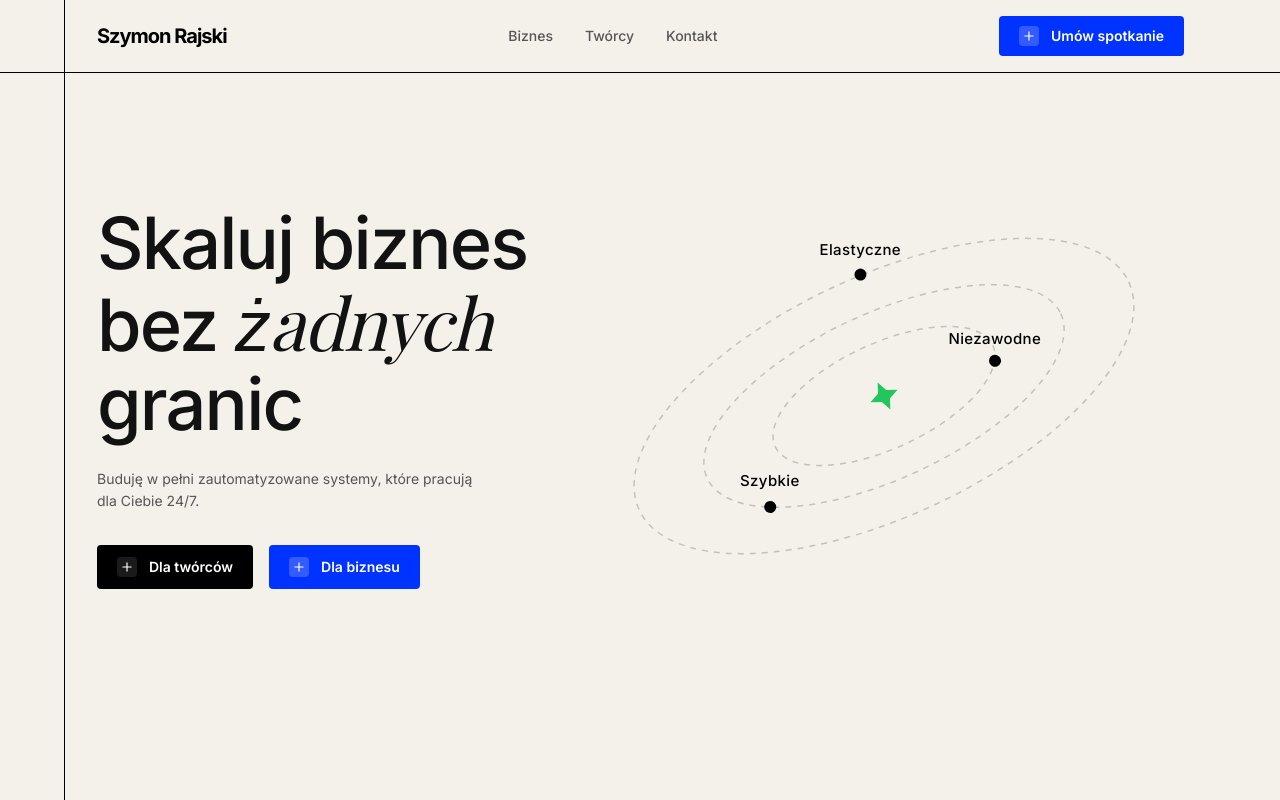
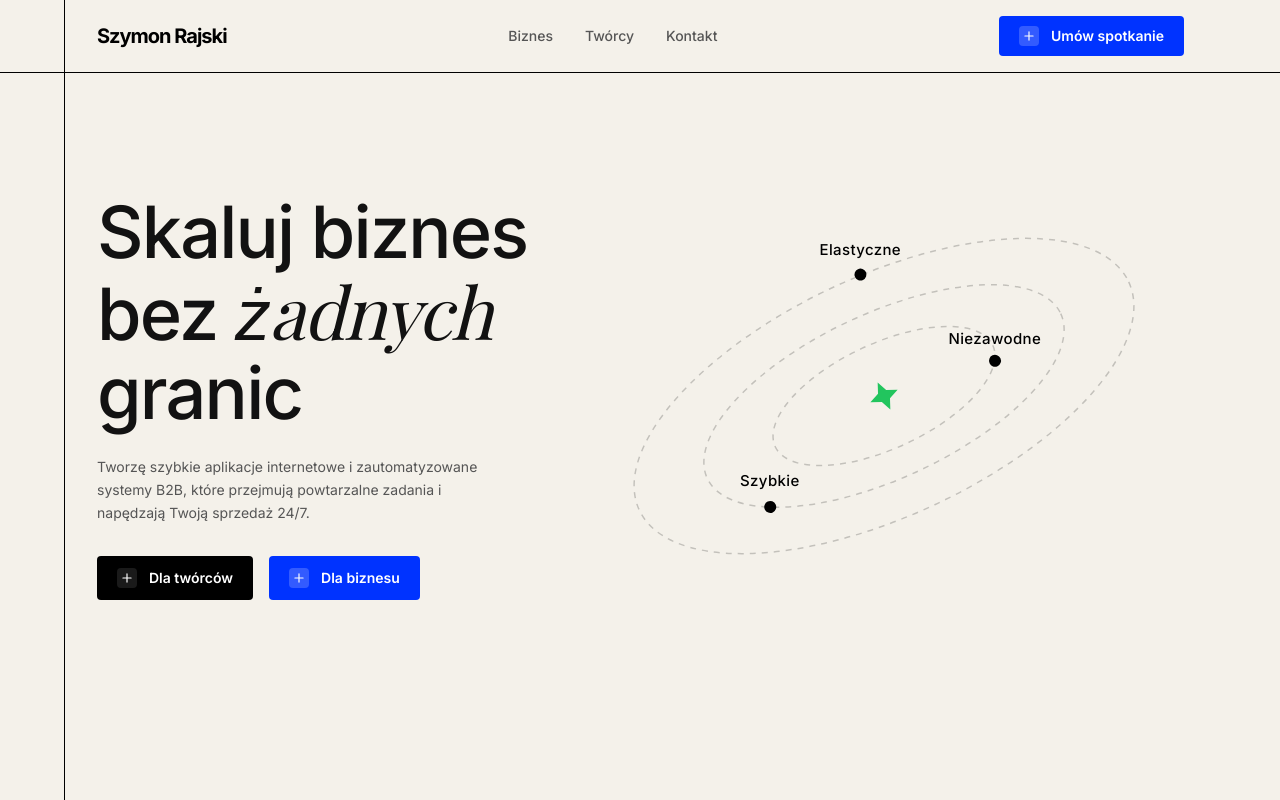
Before and after one commit to szymonr-biznes/szymon-rajski, a Next.js app: page / in a window 1280 px wide. Shown: the top 800 px of the page. Built offline with nearby package versions, Linux system fonts and the light colour scheme; a web font is replaced by a local one.

Commit message:
chore update home subtitle

```diff
--- a/components/new-hero.tsx
+++ b/components/new-hero.tsx
@@ -27,7 +27,8 @@ export function NewHero() {
             transition={{ duration: 0.6, delay: 0.1 }}
             className="mt-6 text-sm text-muted-foreground max-w-sm leading-relaxed"
           >
-            Buduję w pełni zautomatyzowane systemy, które pracują dla Ciebie 24/7.
+            Tworzę szybkie aplikacje internetowe i zautomatyzowane systemy B2B,
+            które przejmują powtarzalne zadania i napędzają Twoją sprzedaż 24/7.
           </motion.p>
 
           <motion.div
```
